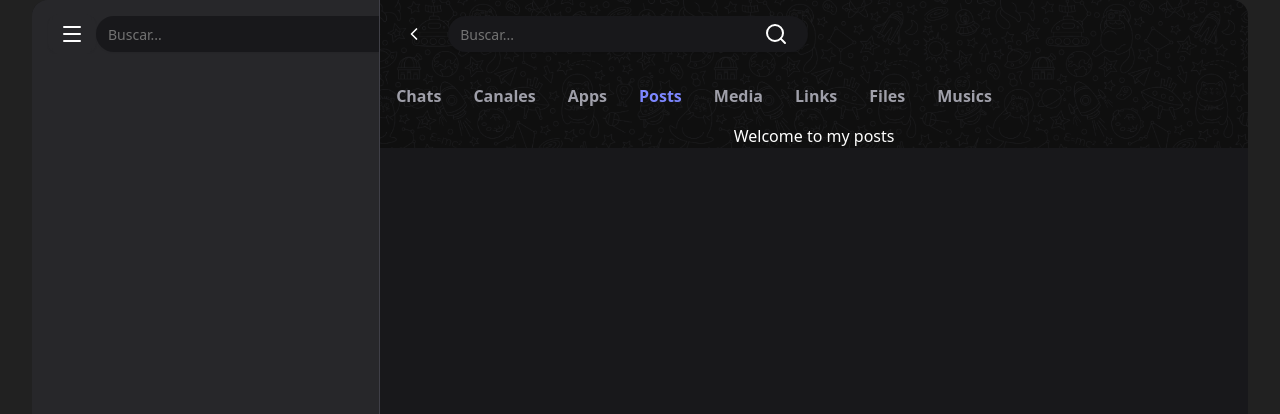
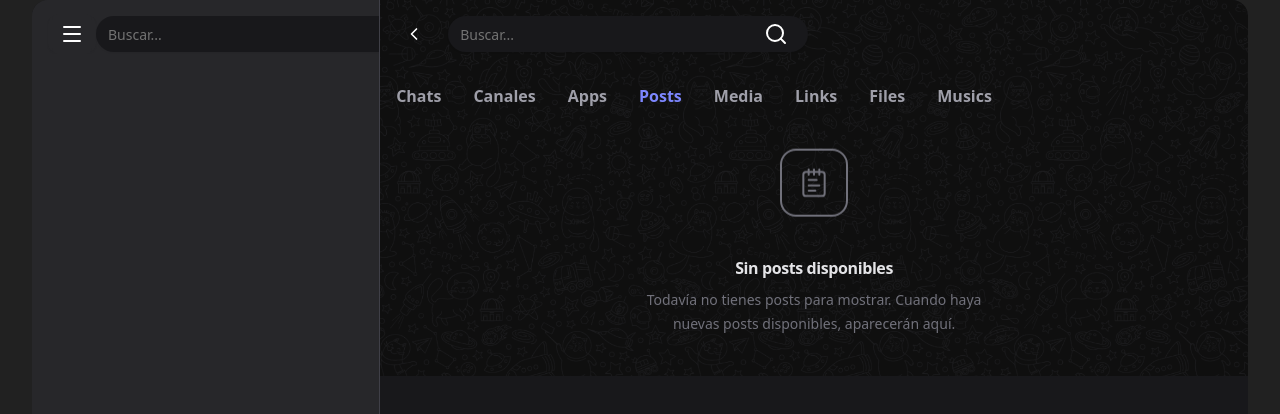
Before and after one commit to joshuac-ch/WebChat, a React (Vite) app in the folder client/: page /buscar in a window 1280 px wide. Both pictures are taken after a click on the element "Posts". Shown: the top 414 px of the page. Built offline with nearby package versions, Linux system fonts and the light colour scheme; no server answers.

Commit message:
Modifi chtas and posts

```diff
--- a/client/src/Buscador/Components/Chats.tsx
+++ /dev/null
@@ -1,35 +0,0 @@
-import { useSearchStore } from "@/store/useSearchStore"
-import { useEffect } from "react"
-interface ChatsProps {
-  search: string;
-}
-export default function Chats({search}:ChatsProps) {
-  const {ShowUserchat,alluserchat} =useSearchStore()
-  useEffect(()=>{
-   if(search?.trim()){
-     ShowUserchat(search)
-   }
-  },[search])
-  return (
-    <>
-    <div className="">
-        <p>Welcome chats</p>
-    </div>
-    <div className="">
-      {alluserchat.map((u,i)=>{
-        return(
-          <div className="flex flex-row  items-center gap-4 hover:bg-zinc-700 p-2 mt-4" key={i}>
-            <div className="">
-              <img src={u.profile} className="w-15 h-15 rounded-full object-cover" alt="" />
-            </div>
-            <div className="">
-              <p>{u.name}</p>
-
-            </div>
-          </div>
-        )
-      })}
-    </div>
-    </>
-  )
-}
--- a/client/src/Buscador/Components/Post.tsx
+++ b/client/src/Buscador/Components/Post.tsx
@@ -1,11 +1,28 @@
-import React from 'react'
+import { NotepadText } from "lucide-react";
 
 export default function Post() {
   return (
     <>
-    <div className="">
-        <p>Welcome to my posts</p>
-    </div>
+      <div className="flex flex-col items-center justify-center py-10">
+            <div className="duration-400 animate-bounce p-4 border-2 rounded-2xl border-zinc-500">
+            <NotepadText className="h-8 w-8 text-zinc-500  transition-all
+                    duration-300 group-hover:scale-110
+                    group-hover:text-zinc-300"
+                strokeWidth={1.5}>
+            </NotepadText>
+            </div>
+            <div className="mt-6 max-w-sm space-y-2">
+                <h3 className="text-base font-semibold tracking-tight
+                                text-zinc-200">
+                    Sin posts disponibles
+                </h3>
+
+                <p className="text-sm leading-6 text-zinc-500">
+                    Todavía no tienes posts para mostrar.
+                    Cuando haya nuevas posts disponibles, aparecerán aquí.
+                </p>
+            </div>
+      </div>
     </>
   )
 }
```
